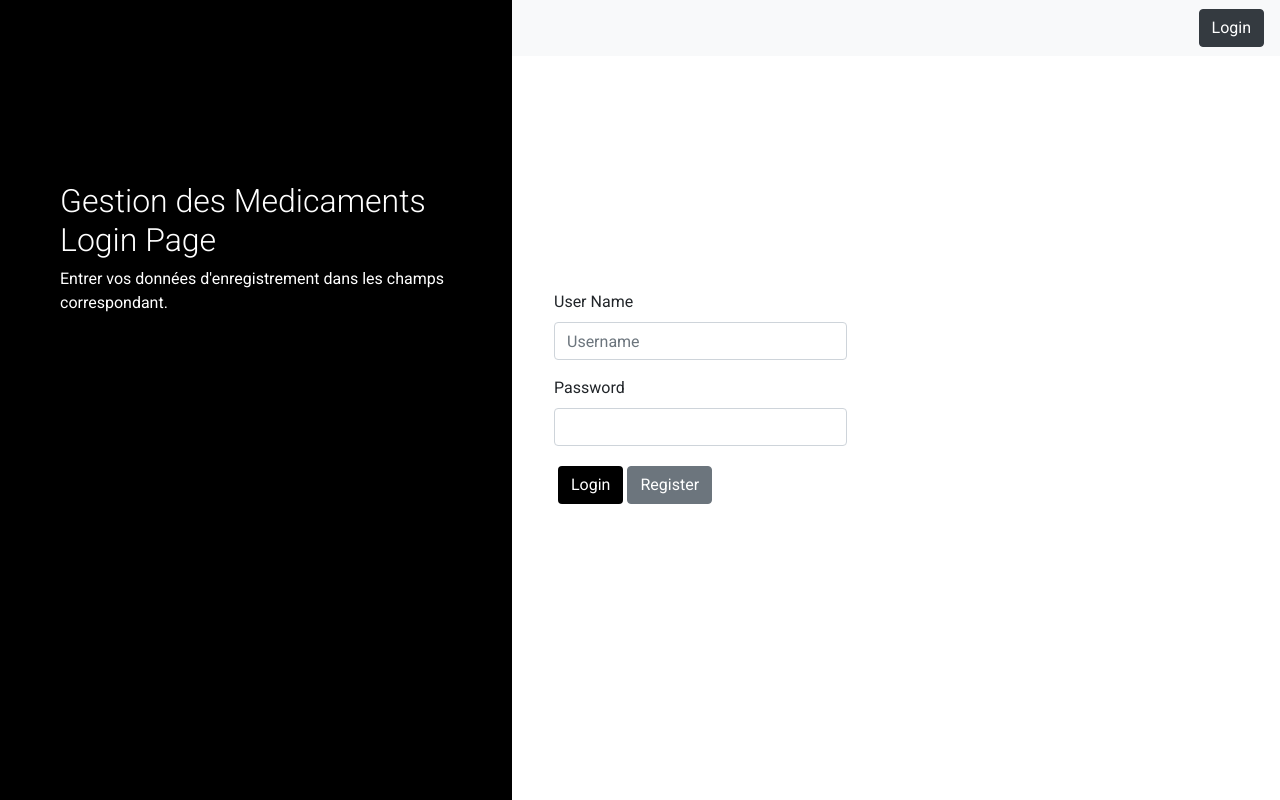
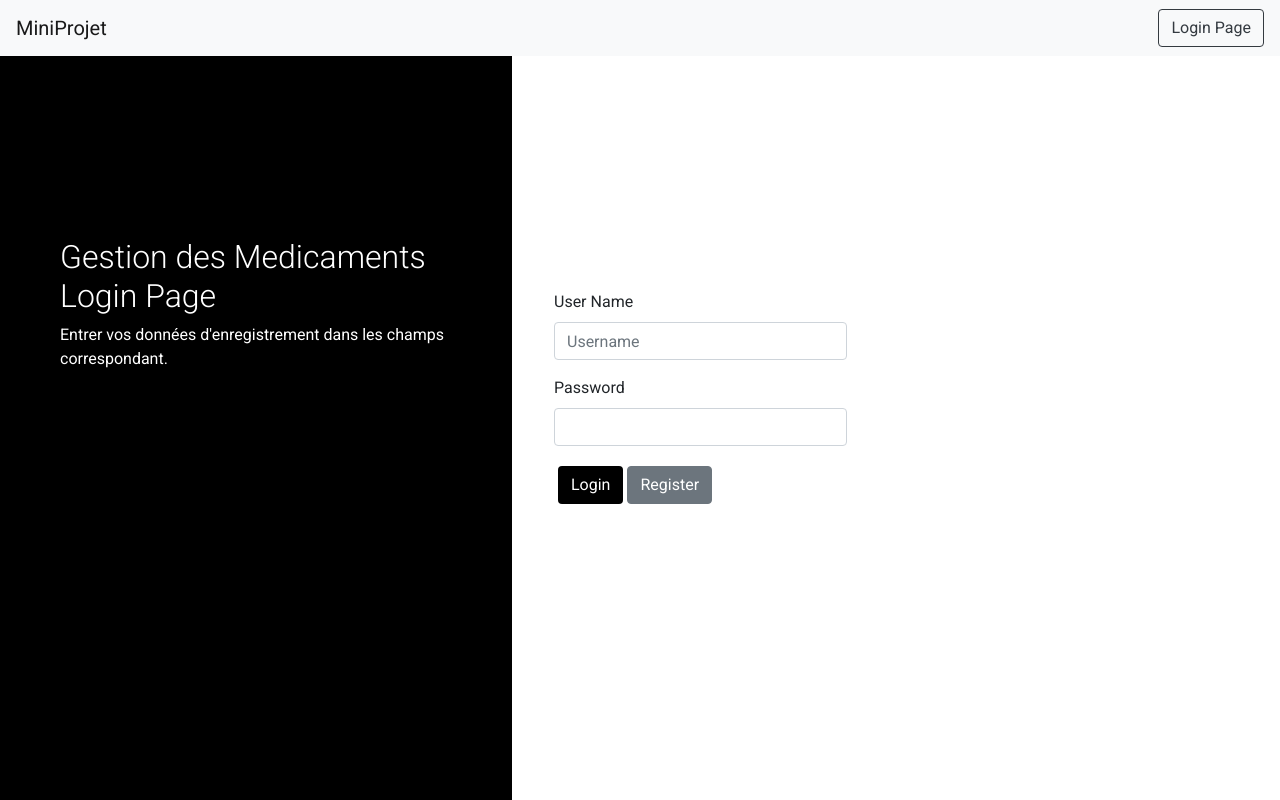
Before and after one commit to MazzouZ/AngularMiniProjet, an Angular app: page /login in a window 1280 px wide. Built offline with nearby package versions, Linux system fonts and the light colour scheme.

Commit message:
NavBar synchronised with authentification

```diff
--- a/src/app/fournisseurs/fournisseurs.component.ts
+++ b/src/app/fournisseurs/fournisseurs.component.ts
@@ -1,4 +1,6 @@
 import { Component, OnInit } from '@angular/core';
+import {CrudService} from '../services/crud.service';
+import {AuthService} from '../services/auth.service';
 
 @Component({
   selector: 'app-fournisseurs',
@@ -7,9 +9,21 @@ import { Component, OnInit } from '@angular/core';
 })
 export class FournisseursComponent implements OnInit {
 
-  constructor() { }
+  constructor(private crudService: CrudService,private authService: AuthService) { }
 
   ngOnInit() {
+    this.getFournisseurs();
+  }
+
+  getFournisseurs(){
+    this.crudService.getItems('fournisseurs/').subscribe(
+      data =>{
+        console.log(data);
+      },error => {
+        console.log(error);
+        this.authService.logout();
+      }
+    )
   }
 
 }
--- a/src/app/login/login.component.css
+++ b/src/app/login/login.component.css
@@ -45,7 +45,7 @@ body {
     width: 40%;
     position: fixed;
     z-index: 1;
-    top: 0;
+    top: 56px;
     left: 0;
   }
 
--- a/src/app/medicaments/medicaments.component.ts
+++ b/src/app/medicaments/medicaments.component.ts
@@ -17,7 +17,7 @@ export class MedicamentsComponent implements OnInit {
   }
 
   getMedicament(){
-    this.crudService.getItems('medicaments').subscribe(
+    this.crudService.getItems('medicaments/').subscribe(
       data =>{
         console.log(data);
       },error => {
--- a/src/app/navbar/navbar.component.html
+++ b/src/app/navbar/navbar.component.html
@@ -8,12 +8,13 @@
   <div class="collapse navbar-collapse" id="collapsibleNavId">
     <ul class="navbar-nav mr-auto mt-2 mt-lg-0">
       <li class="nav-item">
-        <a class="nav-link" routerLink="/medicaments" routerLinkActive="active">Medicaments</a>
+        <a class="nav-link" routerLink="/medicaments" routerLinkActive="active" *ngIf="isAuthenticated()">Medicaments</a>
       </li>
       <li class="nav-item">
-        <a class="nav-link" routerLink="/fournisseurs" routerLinkActive="active">Fournisseurs</a>
+        <a class="nav-link" routerLink="/fournisseurs" routerLinkActive="active" *ngIf="isAuthenticated()">Fournisseurs</a>
       </li>
     </ul>
-    <a class="btn btn-light" routerLink="/login" routerLinkActive="btn-dark">Login</a>
+    <a class="btn btn-outline-dark" routerLink="/login" *ngIf="!isAuthenticated()">Login Page</a>
+    <a class="btn btn-outline-dark"  *ngIf="isAuthenticated()" (click)="onLogout()">Logout</a>
   </div>
 </nav>
--- a/src/app/navbar/navbar.component.ts
+++ b/src/app/navbar/navbar.component.ts
@@ -1,4 +1,5 @@
-import { Component, OnInit } from '@angular/core';
+import {Component, OnInit} from '@angular/core';
+import {AuthService} from '../services/auth.service';
 
 @Component({
   selector: 'app-navbar',
@@ -7,9 +8,17 @@ import { Component, OnInit } from '@angular/core';
 })
 export class NavbarComponent implements OnInit {
 
-  constructor() { }
+  constructor(private authService: AuthService) {
+  }
 
   ngOnInit() {
   }
 
+  isAuthenticated() {
+    return this.authService.isAuthenticated();
+  }
+
+  onLogout() {
+    this.authService.logout();
+  }
 }
--- a/src/app/services/auth.service.ts
+++ b/src/app/services/auth.service.ts
@@ -31,4 +31,7 @@ export class AuthService {
   loadToken() {
     return localStorage.getItem('token');
   }
+  isAuthenticated(){
+    return !(this.loadToken() == null);
+  }
 }
```
Also changed, not shown: 1 other file (tests, documents, lock files or other folders).
